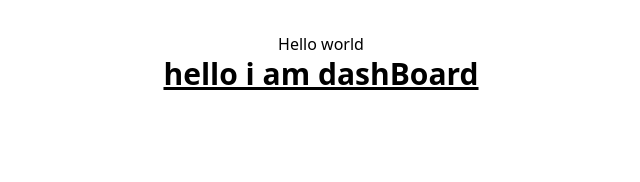
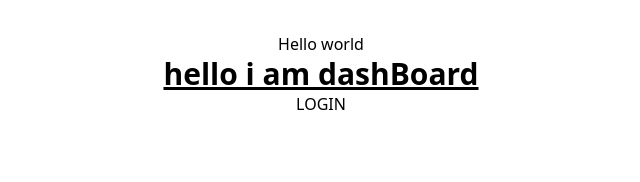
Before and after one commit to Sourabh-kumar45/CLS_labManagement, a React (Vite) app in the folder frontend/: page / in a window 1280 px wide. Shown: the top 182 px of the page, without its empty margins (319-959 px from the left). Built offline with nearby package versions, Linux system fonts and the light colour scheme.

Commit message:
created Login

```diff
--- a/frontend/src/App.jsx
+++ b/frontend/src/App.jsx
@@ -3,6 +3,7 @@
 import { useState } from 'react'
 import './App.css'
 import DashBoard from './components/DashBoard'
+import Login from './components/Login'
 
 function App() {
   const [count, setCount] = useState(0)
@@ -11,6 +12,7 @@ function App() {
     <>
     Hello world
       <DashBoard></DashBoard>
+      <Login></Login>
     </>
   )
 }
--- /dev/null
+++ b/frontend/src/components/Login.jsx
@@ -0,0 +1,11 @@
+import React from 'react'
+
+const Login = () => {
+  return (
+    <div>
+      LOGIN
+    </div>
+  )
+}
+
+export default Login
--- a/frontend/src/index.css
+++ b/frontend/src/index.css
@@ -3,6 +3,7 @@
 @tailwind utilities;
 
 /* :root {
+hles
   font-family: Inter, system-ui, Avenir, Helvetica, Arial, sans-serif;
   line-height: 1.5;
   font-weight: 400;
```
